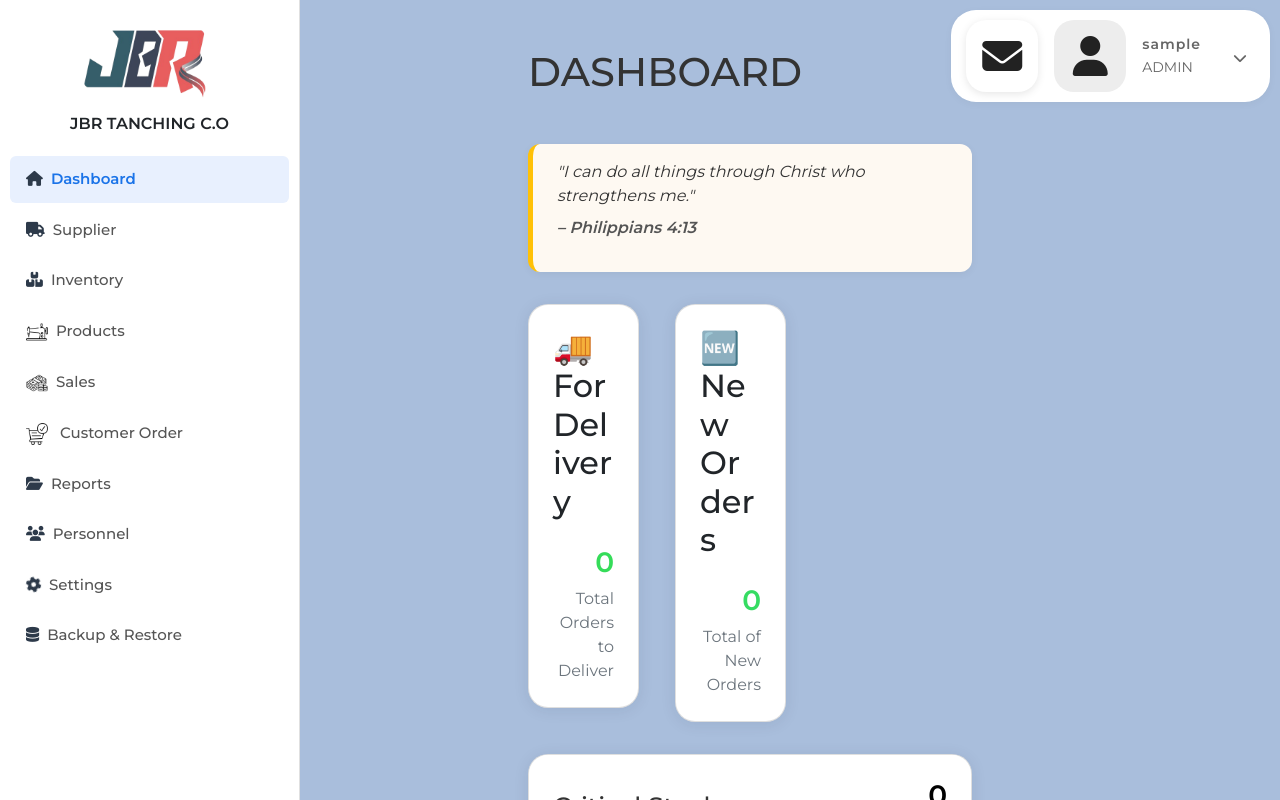
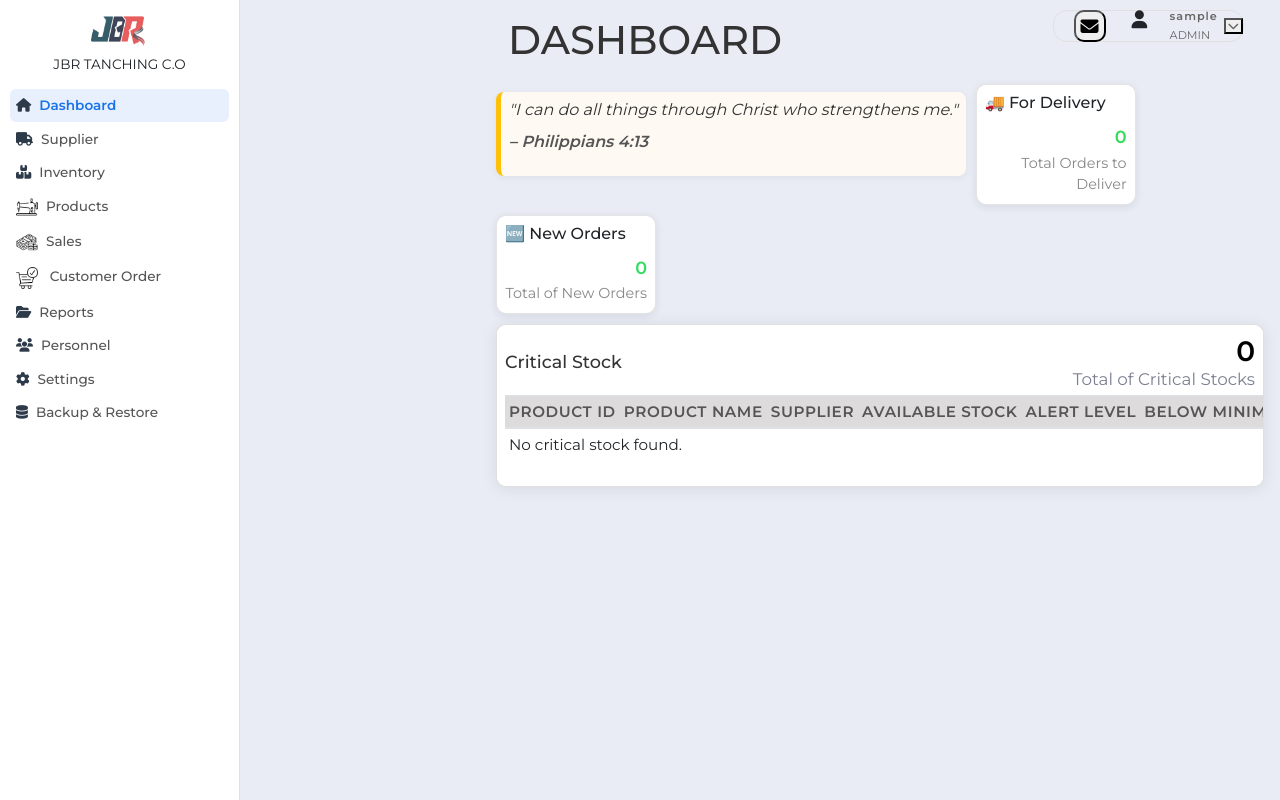
Before and after one commit to slim-rie/SadWebApp, a Flask app: page /admin in a window 1280 px wide. Run offline with Flask 3, Linux system fonts and the light colour scheme; a user stored in the database is signed in; tables that the repository leaves empty hold one stand-in row (values such as "Sample post"); grey boxes marked "Sample" are stand-in pictures; data that the repository does not hold is empty.

Commit message:
sidebar design fix

```diff
--- a/website/static/css/admin.css
+++ b/website/static/css/admin.css
@@ -228,22 +233,24 @@ body {
   padding: 0;
   min-height: 100vh;
   overflow-x: hidden;
+  font-size: 14px;
 }
 
 .main-content {
-  margin-left: 240px;
-  padding: 24px;
-  background: transparent;
-  min-height: 100vh;
-  height: 100vh;
-  overflow-y: auto;
-  width: calc(100% - 500px);
-  box-sizing: border-box;
-  display: flex;
-  flex-direction: column;
-  flex: 1 1 auto;
-  scroll-behavior: smooth;
-  background: #a9bedc;
+  margin-left: 240px !important;
+  width: calc(100% - 240px) !important;
+  padding: 8px 8px !important;
+}
+
+@media (max-width: 1199px) {
+  .main-content {
+    margin-left: 0;
+    max-width: 100vw;
+    width: 100vw;
+    border-radius: 0;
+    box-shadow: none;
+    padding: 16px 4vw;
+  }
 }
 
 .card .total-stocks,
@@ -260,7 +267,8 @@ body {
 
 .card th,
 .card td {
-  padding: 12px 10px;
+  font-size: 0.95rem !important;
+  padding: 6px 4px !important;
   text-align: left;
   border-bottom: 1px solid #7c7f91;
   white-space: nowrap;        /* Existing CSS content (do not remove) */
@@ -281,8 +289,8 @@ body {
 }
 
 .card h2 {
-  margin: 0 0 20px 0;
-  font-size: 25px;
+  font-size: 1.1rem !important;
+  margin-bottom: 6px !important;
   color: #333;
   display: flex;
   justify-content: space-between;
@@ -301,12 +309,13 @@ body {
 .dashboard-cards {
   display: flex;
   flex-wrap: wrap;
-  gap: 32px 36px;
+  gap: 10px 10px !important;
   width: 100%;
-  margin: 0 0 36px 0;
+  justify-content: flex-start;
+  align-items: flex-start;
+  margin: 0 0 24px 0;
   padding: 0;
   box-sizing: border-box;
-  align-items: flex-start;
 }
 
 .table-container {
@@ -317,10 +326,10 @@ body {
 
 .card {
   background: #fff;
-  border-radius: 20px;
+  border-radius: 10px !important;
   box-shadow: 0 2px 16px rgba(20, 30, 70, 0.09);
-  padding: 24px;
-  margin-bottom: 36px;
+  padding: 10px 8px !important;
+  margin-bottom: 12px !important;
   width: 100%;
   max-width: 100%;
   overflow-x: auto;
@@ -335,19 +344,20 @@ body {
 
 .card-for-delivery,
 .card-for-new-orders {
+  width: 160px !important;
+  min-width: 120px !important;
+  max-width: 100%;
+  padding: 8px 8px !important;
+  font-size: 0.95rem !important;
   background: #fff;
-  border-radius: 20px;
-  box-shadow: 0 2px 16px rgba(20, 30, 70, 0.09);
-  padding: 24px;
-  width: 25%;
-  max-width: 100%;
-  overflow-x: auto;
+  border-radius: 10px !important;
+  box-shadow: 0 2px 8px rgba(20, 30, 70, 0.09);
   position: relative;
   display: flex;
   flex-direction: column;
   min-width: 0;
   word-wrap: break-word;
-  border: 1px solid rgba(0,0,0,.125);
+  border: 1px solid rgba(0,0,0,.10);
   background-clip: border-box;
   transition: transform 0.3s ease;
 }
@@ -357,22 +367,26 @@ body {
   transform: scale(1.03);
 }
 
+.card-for-delivery h2,
+.card-for-new-orders h2 {
+  font-size: 1rem !important;
+  margin-bottom: 4px !important;
+}
+
 .total-orders {
-  margin-top: 12px;
-  font-size: 18px;
+  margin-top: 8px;
+  font-size: 1rem;
   display: flex;
   flex-direction: column;
-  gap: 4px;
+  gap: 2px;
 }
 
 .total-orders-number {
-  font-weight: bold;
-  font-size: 32px;
+  font-size: 1.1rem !important;
 }
 
 .order-label {
-  font-size: 16px;
-  color: #6c757d;
+  font-size: 0.9rem !important;
 }
 
 .card-for-delivery .total-orders-number {
@@ -386,9 +400,10 @@ body {
 .bible-verse {
   background-color: #fef9f2;
   border-left: 5px solid #ffc107;
-  padding: 16px 24px;
-  margin-top: 20px;
-  border-radius: 12px;
+  padding: 6px 8px !important;
+  font-size: 0.95rem !important;
+  margin-top: 8px !important;
+  border-radius: 8px !important;
   font-family: 'Georgia', serif;
   box-shadow: 0 2px 8px rgba(0,0,0,0.05);
 }
@@ -488,7 +503,8 @@ body {
 /* ===== NAVIGATION ===== */
 /* Sidebar Navigation */
 .sidebar {
-  width: 240px;
+  width: 240px !important;
+  min-width: 240px !important;
   background: #fff;
   height: 100vh;
   position: fixed;
@@ -519,21 +535,21 @@ body {
   display: flex;
   flex-direction: column;  /* Stack items vertically */
   align-items: center;     /* Center items horizontally */
-  padding: 10px;
+  padding: 4px 0 !important;
 }
 .logo img {
   display: block;
-  margin-bottom: -50px;
-  margin-top: -30px;
+  margin-bottom: -20px !important;
+  margin-top: -10px !important;
   max-width: 150%;
-  width: 180px; /* or whatever size fits your sidebar */
-  height: auto;
+  width: 80px !important;
+  height: auto !important;
 }
 
 .logo-text {
-  font-size: 16px;
-  font-weight: bold;
-  margin-top: 2px;
+  font-size: 0.85rem !important;
+  margin-top: 0 !important;
+  text-align: center !important;
 }
 
 /* Navigation Menu */
@@ -544,20 +560,18 @@ body {
 
 .nav-item {
   display: block;
-  padding: 12px 16px;
-  margin: 4px 0;
+  padding: 6px 6px !important;
+  margin: 1px 0 !important;
   color: #555;
   text-decoration: none;
   border-radius: 6px;
   transition: all 0.2s;
-  font-size: 15px;
+  font-size: 0.85rem !important;
   font-weight: 500;
 }
 
 .nav-item:hover {
-  background-color: #f0f2f5;
-  color: #1a73e8;
-  transform: translateX(2px);
+  text-decoration: none !important;
 }
 
 .nav-item.active {
@@ -571,33 +585,41 @@ body {
   display: flex;
   justify-content: space-between;
   align-items: center;
-  margin-bottom: 30px;
+  margin-bottom: 12px !important;
   margin: 0 0 20px 0;
-  font-size: 25px;
- /* font-family: 'Montserrat', sans-serif;*/
+  font-size: 1.3rem !important;
   color: #333;
   display: flex;
   justify-content: space-between;
   align-items: center;
+  margin-left: 12px !important;
 }
 
 .user-profile {
+  right: 36px !important;
+  left: auto !important;
+  margin-left: 0 !important;
+  margin-right: 0 !important;
   position: fixed;
   top: 10px;
-  right: 36px;
   z-index: 1000;
-  padding: 10px 15px;
-  background: white;
-  border-radius: 25px;
-  display: flex;
-  align-items: center;
-  gap: 1rem;
-  box-shadow: 0 2px 8px rgba(0,0,0,0.04);
+  padding: 2px 8px !important;
+  background: #fff !important;
+  border-radius: 14px !important;
+  gap: 8px !important;
+  display: flex !important;
+  align-items: center !important;
+  background: #f8fafc !important;
+  box-shadow: 0 2px 8px rgba(0,0,0,0.08) !important;
+  border: 1px solid #e0e0e0 !important;
+  min-width: 0 !important;
+  height: 36px !important;
+  min-height: 36px !important;
 }
 
 .user-profile span {
   color: #666;
-  font-size: 14px;
+  font-size: 0.7rem !important;
 }
 
 .total-stocks-container {
@@ -1427,17 +1447,11 @@ admin header*/
 }
 
 .chat-icon-btn {
-  width: 72px;
-  height: 72px;
-  background: transparent;
-  border: none;
-  border-radius: 20px;
-  display: flex;
-  align-items: center;
-  justify-content: center;
-  font-size: 40px;
-  color: #222;
-  padding: 0;
+  width: 32px !important;
+  height: 32px !important;
+  font-size: 18px !important;
+  border-radius: 10px !important;
+  padding: 0 !important;
 }
 
 .chat-badge {
@@ -1459,16 +1473,10 @@ admin header*/
 }
 
 .profile-icon {
-  width: 72px;
-  height: 72px;
-  background: #ededed;
-  border-radius: 20px;
-  display: flex;
-  align-items: center;
-  justify-content: center;
-  font-size: 40px;
-  color: #222;
-  margin: 0;
+  width: 32px !important;
+  height: 32px !important;
+  font-size: 18px !important;
+  border-radius: 10px !important;
 }
 
 .profile-details {
@@ -1480,14 +1488,14 @@ admin header*/
 
 .profile-name {
   font-weight: 700;
-  font-size: 28px;
+  font-size: 0.8rem !important;
   color: #444;
   letter-spacing: 1px;
   margin-bottom: 2px;
 }
 
 .profile-role {
-  font-size: 20px;
+  font-size: 0.6rem !important;
   color: #888;
   font-weight: 400;
 }
@@ -1498,13 +1506,10 @@ admin header*/
 }
 
 .dropdown-btn {
-  background: none;
-  border: none;
-  font-size: 32px;
-  color: #888;
-  cursor: pointer;
-  padding: 0 8px;
-  margin-top: 4px;
+  font-size: 16px !important;
+  padding: 0 2px !important;
+  margin-left: -8px !important;
+  margin-top: 0 !important;
 }
 
 .dropdown-menu {
@@ -2054,3 +2046,84 @@ td:nth-child(2) {
 #notifySupplierForm button[type="submit"]:hover {
   background-color: #0056b3;
 }
+
+.subcategory-sidebar {
+  margin-top: -8px !important;
+  margin-bottom: -4px !important;
+  overflow: visible !important;
+  max-height: none !important;
+  width: 100% !important;
+  box-sizing: border-box !important;
+}
+.subcategory-sidebar .subcategory-list {
+  width: 100%;
+  padding: 0;
+  margin: 0;
+}
+.subcategory-sidebar .subcategory-list .subcategory-item {
+  font-size: 0.8rem !important;
+  padding: 0.5px 8px 0.5px 0px !important;
+  margin-left: -8px !important;
+  margin-right: auto !important;
+  width: 85% !important;
+  max-width: 85% !important;
+  box-sizing: border-box !important;
+  border-radius: 6px !important;
+  display: block !important;
+  text-align: left !important;
+  overflow: hidden !important;
+  text-overflow: ellipsis !important;
+  white-space: nowrap !important;
+}
+.subcategory-sidebar .subcategory-list .subcategory-item.active, .subcategory-sidebar .subcategory-list .subcategory-item:active, .subcategory-sidebar .subcategory-list .subcategory-item:focus {
+  background: #e8f0fe !important;
+  color: #1a73e8 !important;
+  width: auto !important;
+}
+.subcategory-sidebar .subcategory-list .subcategory-item:last-child {
+  margin-bottom: 0 !important;
+}
+.subcategory-sidebar .subcategory-list .subcategory-item:hover {
+  text-decoration: none !important;
+}
+
+html, body {
+  overflow-x: hidden !important;
+  width: 100vw !important;
+}
+
+.sidebar {
+  overflow-x: hidden !important;
+  position: fixed !important;
+  left: 0 !important;
+}
+
+.nav-items, .subcategory-sidebar {
+  width: 100% !important;
+  box-sizing: border-box !important;
+  overflow-x: hidden !important;
+}
+
+.nav-item#setting-tab-btn, .nav-item#setting-tab-btn:hover {
+  margin-left: 0 !important;
+  margin-right: 0 !important;
+  padding-left: 6px !important;
+  padding-right: 6px !important;
+  transform: none !important;
+}
+
+.nav-item#setting-tab-btn .fa-gear, .nav-item#setting-tab-btn .fa-spin {
+  animation: none !important;
+  transform: none !important;
+}
+
+.compact-profile, .compact-chat {
+  height: 32px !important;
+  min-height: 32px !important;
+  display: flex !important;
+  align-items: center !important;
+  gap: 6px !important;
+  padding: 0 !important;
+  background: transparent !important;
+  box-shadow: none !important;
+}
```
Also changed, not shown: other parts of website/static/css/admin.css (+15 -25 lines).
